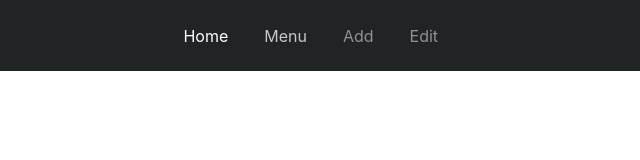
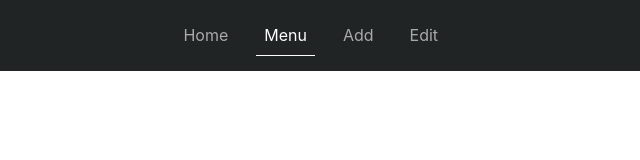
Before and after one commit to compiler-area/Restaurant_Project-, a plain HTML site: page NavBar/navbar.html in a window 1280 px wide. Both pictures are taken after a click on the link "Menu". Shown: the full height of the page, 385-1025 px from the left. Drawn offline with nearby package versions, Linux system fonts and the light colour scheme.

Commit message:
update navbar and add page

```diff
--- a/NavBar/css/navbar.css
+++ b/NavBar/css/navbar.css
@@ -1,30 +1,27 @@
 /* --backgrund of navbar-- */
-.navbar {
-  background: #202424;
+.navbar
+{
+    background:#202424;
 }
 /* --color of items in ul-- */
-.navbar a {
-  color: #ddd;
+.navbar-dark .navbar-nav .nav-link
+{
+    color:#aaa;
+    margin-right: 20px;  /* --modifiy margin of li-- */
+
 }
 
 /* --action on hover-- */
-.navbar a:hover {
-  border-bottom: 1px solid #aaa;
+.navbar-dark .navbar-nav .nav-link:focus,
+.navbar-dark .navbar-nav .nav-link:hover,
+.navbar-dark .navbar-nav .nav-link:active
+{
+    border-bottom: 1px solid #fff;
+    color:#fff;
 }
 
 /* -- make items of ul in center-- */
-.navbar-nav {
-  margin: 0px auto;
+.navbar-expand-lg .navbar-nav
+{
+    margin:0px auto;
 }
-
-/* --modifiy margin of li-- */
-.navbar-nav li {
-  margin-right: 20px;
-}
-
-/* --color of icon-- */
-.navbar-toggler {
-  /*
-    background:#5c3d2e;;
-    */
-}
--- a/NavBar/navbar.html
+++ b/NavBar/navbar.html
@@ -1,22 +1,19 @@
 <!doctype html>
 <html lang="en">
-
   <head>
     <!-- Required meta tags -->
     <meta charset="utf-8">
     <meta name="viewport" content="width=device-width, initial-scale=1, shrink-to-fit=no">
 
     <!-- Bootstrap CSS -->
-  <link rel="stylesheet" href="https://maxcdn.bootstrapcdn.com/bootstrap/4.0.0/css/bootstrap.min.css"
-    integrity="sha384-Gn5384xqQ1aoWXA+058RXPxPg6fy4IWvTNh0E263XmFcJlSAwiGgFAW/dAiS6JXm" crossorigin="anonymous">
+    <link rel="stylesheet" href="https://maxcdn.bootstrapcdn.com/bootstrap/4.0.0/css/bootstrap.min.css" integrity="sha384-Gn5384xqQ1aoWXA+058RXPxPg6fy4IWvTNh0E263XmFcJlSAwiGgFAW/dAiS6JXm" crossorigin="anonymous">
 
     <!-- css file-- -->
-  <link rel="stylesheet" href="./css/navbar.css">
+    <link rel="stylesheet" href="css/navbar.css">
 
     <!--  --title of page-- -->
     <title>Heston</title>
   </head>
-
   <body>
               <!-- -- navbar-- -->
         <nav class="navbar navbar-expand-lg fixed-top navbar-dark   ">
@@ -24,41 +21,46 @@
                 <!-- --logo-- -->
                 <!-- Image and text -->
           <div class="navbar-brand" href="#">
-        <span style="
+              <span
+               style="
                   color:#b85c38;
                   font-size:30px ">
                   H</span>
-        <span style="
+              <span
+                    style="
                   color:#e0c087;
                   font-size:20px ">
                   e</span>
-        <span style="
+              <span
+                    style="
                   color:#5c3d2e;
                   font-size:30px ">
                   s</span>
-        <span style="
+              <span
+                    style="
                   color:#b85c38;
                   font-size:24px ">
                   t</span>
-        <span style="
+               <span
+                    style="
                   color:#0f0;
                   font-size:20px ">
                   o</span>
-        <span style="
+               <span
+                    style="
                   color:#b85c38;
                   font-size:30px ">
                   n</span>
 
              </div>
                 <!-- --end logo-- -->
-      <button class="navbar-toggler" type="button" data-toggle="collapse" data-target="#navbarNav"
-        aria-controls="navbarNav" aria-expanded="false" aria-label="Toggle navigation">
+          <button class="navbar-toggler" type="button" data-toggle="collapse" data-target="#navbarNav" aria-controls="navbarNav" aria-expanded="false" aria-label="Toggle navigation">
             <span class="navbar-toggler-icon"></span>
           </button>
                  <!-- --items-- -->
           <div class="collapse navbar-collapse text-center " id="navbarNav">
             <ul class="navbar-nav ">
-          <li class="nav-item active  ">
+              <li class="nav-item   ">
                 <a class="nav-link" href="#">Home <span class="sr-only">(current)</span></a>
               </li>
               <li class="nav-item">
@@ -79,15 +81,8 @@
 
     <!-- Optional JavaScript -->
     <!-- jQuery first, then Popper.js, then Bootstrap JS -->
-  <script src="https://code.jquery.com/jquery-3.2.1.slim.min.js"
-    integrity="sha384-KJ3o2DKtIkvYIK3UENzmM7KCkRr/rE9/Qpg6aAZGJwFDMVNA/GpGFF93hXpG5KkN"
-    crossorigin="anonymous"></script>
-  <script src="https://cdnjs.cloudflare.com/ajax/libs/popper.js/1.12.9/umd/popper.min.js"
-    integrity="sha384-ApNbgh9B+Y1QKtv3Rn7W3mgPxhU9K/ScQsAP7hUibX39j7fakFPskvXusvfa0b4Q"
-    crossorigin="anonymous"></script>
-  <script src="https://maxcdn.bootstrapcdn.com/bootstrap/4.0.0/js/bootstrap.min.js"
-    integrity="sha384-JZR6Spejh4U02d8jOt6vLEHfe/JQGiRRSQQxSfFWpi1MquVdAyjUar5+76PVCmYl"
-    crossorigin="anonymous"></script>
+    <script src="https://code.jquery.com/jquery-3.2.1.slim.min.js" integrity="sha384-KJ3o2DKtIkvYIK3UENzmM7KCkRr/rE9/Qpg6aAZGJwFDMVNA/GpGFF93hXpG5KkN" crossorigin="anonymous"></script>
+    <script src="https://cdnjs.cloudflare.com/ajax/libs/popper.js/1.12.9/umd/popper.min.js" integrity="sha384-ApNbgh9B+Y1QKtv3Rn7W3mgPxhU9K/ScQsAP7hUibX39j7fakFPskvXusvfa0b4Q" crossorigin="anonymous"></script>
+    <script src="https://maxcdn.bootstrapcdn.com/bootstrap/4.0.0/js/bootstrap.min.js" integrity="sha384-JZR6Spejh4U02d8jOt6vLEHfe/JQGiRRSQQxSfFWpi1MquVdAyjUar5+76PVCmYl" crossorigin="anonymous"></script>
   </body>
-
 </html>
```
Also changed, not shown: Add/add.html (+13 -7 lines), Add/js/add.js (line endings or trailing spaces). Lines whose indentation alone changed are shown as unchanged.
